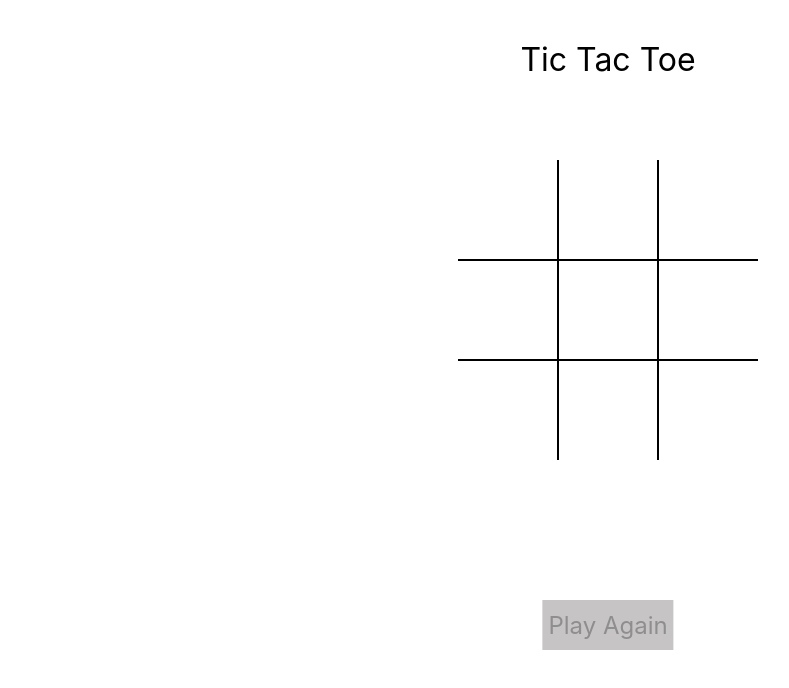
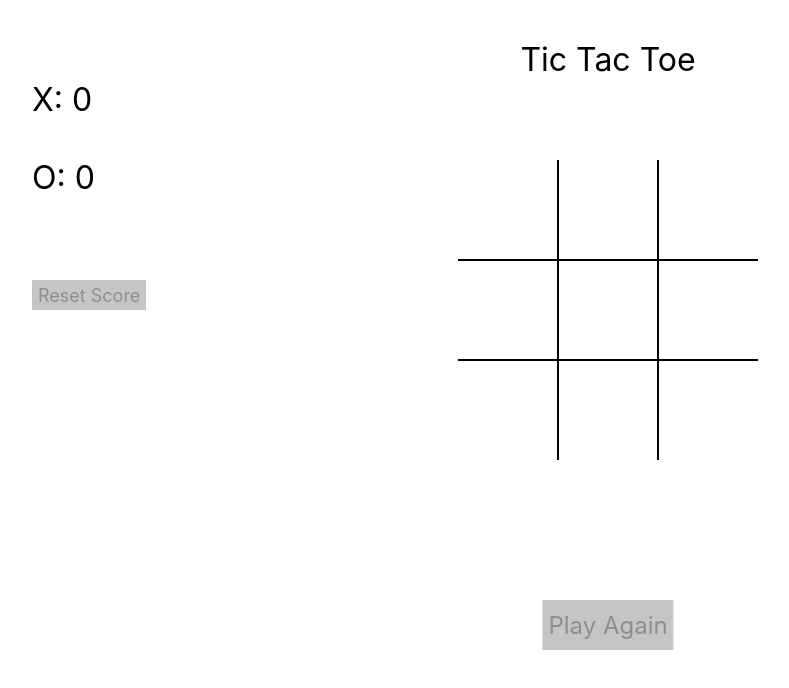
Before and after one commit to CrisGS/Tic-tac-toe, a plain HTML site: page tic-tac-toe.html in a window 1280 px wide. Shown: the whole page, without its empty margins (32-821 px from the left). Drawn offline with Linux system fonts and the light colour scheme; files whose address does not match are found by name.

Commit message:
Update tic-tac-toe.html

```diff
--- a/tic-tac-toe.html
+++ b/tic-tac-toe.html
@@ -8,6 +8,10 @@
   </head>
   <body>
     <span id="turn">Tic Tac Toe</span>
+    <div id="score">
+    <div>X: <span id="xScore"></span></div><br>
+    <div>O: <span id="oScore"></span></div>
+    </div>
     <div class="game-board" id="grid">
       <div class="cell" id="box-one"></div>
       <div class="cell" id="box-two"></div>
@@ -20,6 +24,7 @@
       <div class="cell" id="box-nine"></div>
     </div>
     <button class="resetBtn" id="replay" disabled="true" onclick="resetGame()">Play Again</button>
+    <button id="resetScore" disabled="true" onclick="resetScore()">Reset Score</button>
     <script type="text/javascript" src="D:\My Projects\tic-tac-toe\script.js"></script>
   </body>
 </html>
```
